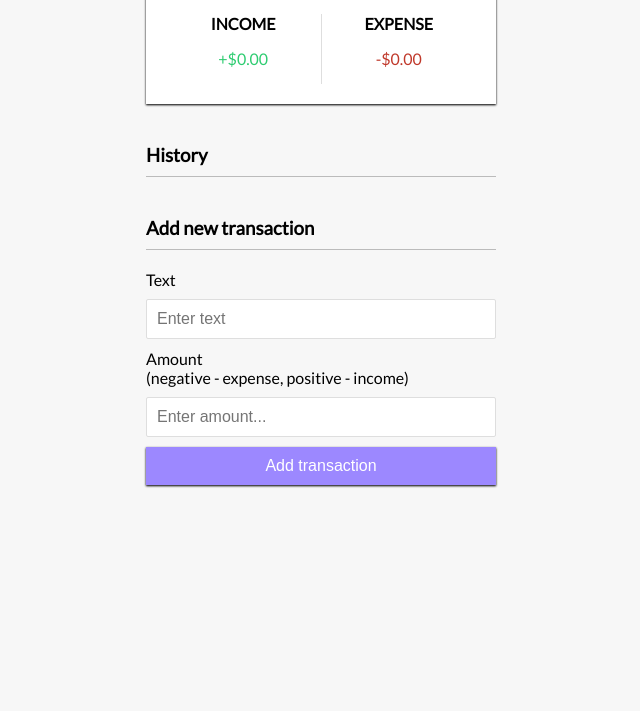
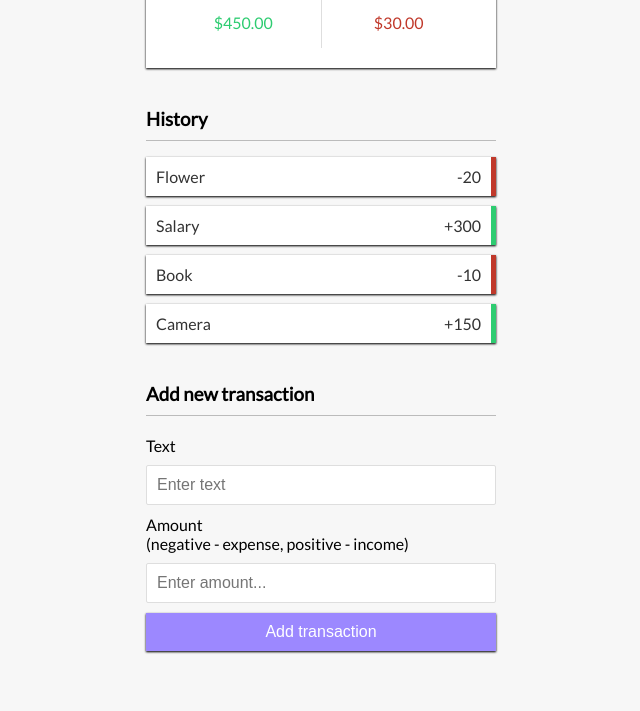
Before and after one commit to SpencerVanDomburg/expense-tracker, a plain HTML site: page index.html in a window 1280 px wide. Shown: the part 219-930 px from the top of the page, without its empty margins (319-959 px from the left). Before the commit the page ends 800 px from the top, so only its background shows below. Drawn offline with Linux system fonts and the light colour scheme.

Commit message:
javascript updated

```diff
--- a/script.js
+++ b/script.js
@@ -0,0 +1,64 @@
+const balance = document.getElementById("balance");
+const money_plus = document.getElementById("money-plus");
+const money_minus = document.getElementById("money-minus");
+const list = document.getElementById("list");
+const form = document.getElementById("form");
+const text = document.getElementById("text");
+const amount = document.getElementById("amount");
+
+const dummyTransactions = [
+  { id: 1, text: "Flower", amount: -20 },
+  { id: 2, text: "Salary", amount: 300 },
+  { id: 3, text: "Book", amount: -10 },
+  { id: 4, text: "Camera", amount: 150 },
+];
+
+let transactions = dummyTransactions;
+
+// Add transactions to DOM list
+function addTransactionDOM(transaction) {
+  // Get sign
+  const sign = transaction.amount < 0 ? "-" : "+";
+
+  const item = document.createElement("li");
+
+  // Add class based on value
+  item.classList.add(transaction.amount < 0 ? "minus" : "plus");
+
+  item.innerHTML = `
+    ${transaction.text} <span>${sign}${Math.abs(transaction.amount)}</span>
+   <button class="delete-btn">x</button>
+   `;
+
+  list.appendChild(item);
+}
+
+// Update the balance, income and expense
+function updateValues() {
+  const amounts = transactions.map((transaction) => transaction.amount);
+
+  const total = amounts.reduce((acc, item) => (acc += item), 0).toFixed(2);
+  const income = amounts
+    .filter((item) => item > 0)
+    .reduce((acc, item) => (acc += item), 0)
+    .toFixed(2);
+
+  const expense = (
+    amounts.filter((item) => item < 0).reduce((acc, item) => (acc += item), 0) *
+    -1
+  ).toFixed(2);
+
+  balance.innerText = `$${total}`;
+  money_minus.innerText = `$${expense}`;
+  money_plus.innerText = `$${income}`;
+}
+
+// Init app
+function init() {
+  list.innerHTML = "";
+
+  transactions.forEach(addTransactionDOM);
+  updateValues();
+}
+
+init();
--- a/style.css
+++ b/style.css
@@ -124,6 +124,7 @@ input[type="number"] {
 
 .list li.minus {
   border-right: 5px solid #c0392b;
+  /* border-right: 5px solid #2ecc71; */
 }
 
 .list li.plus {
```
